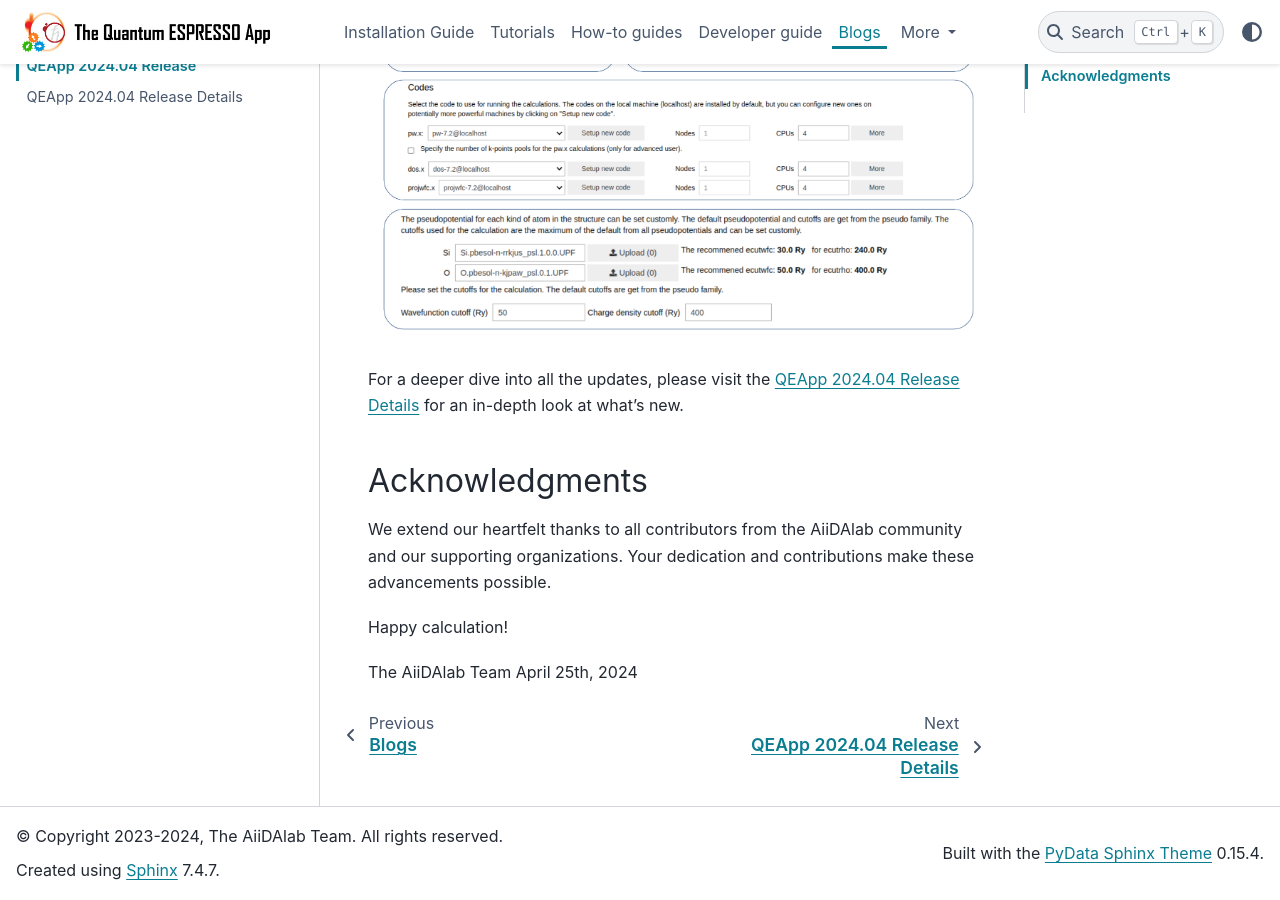
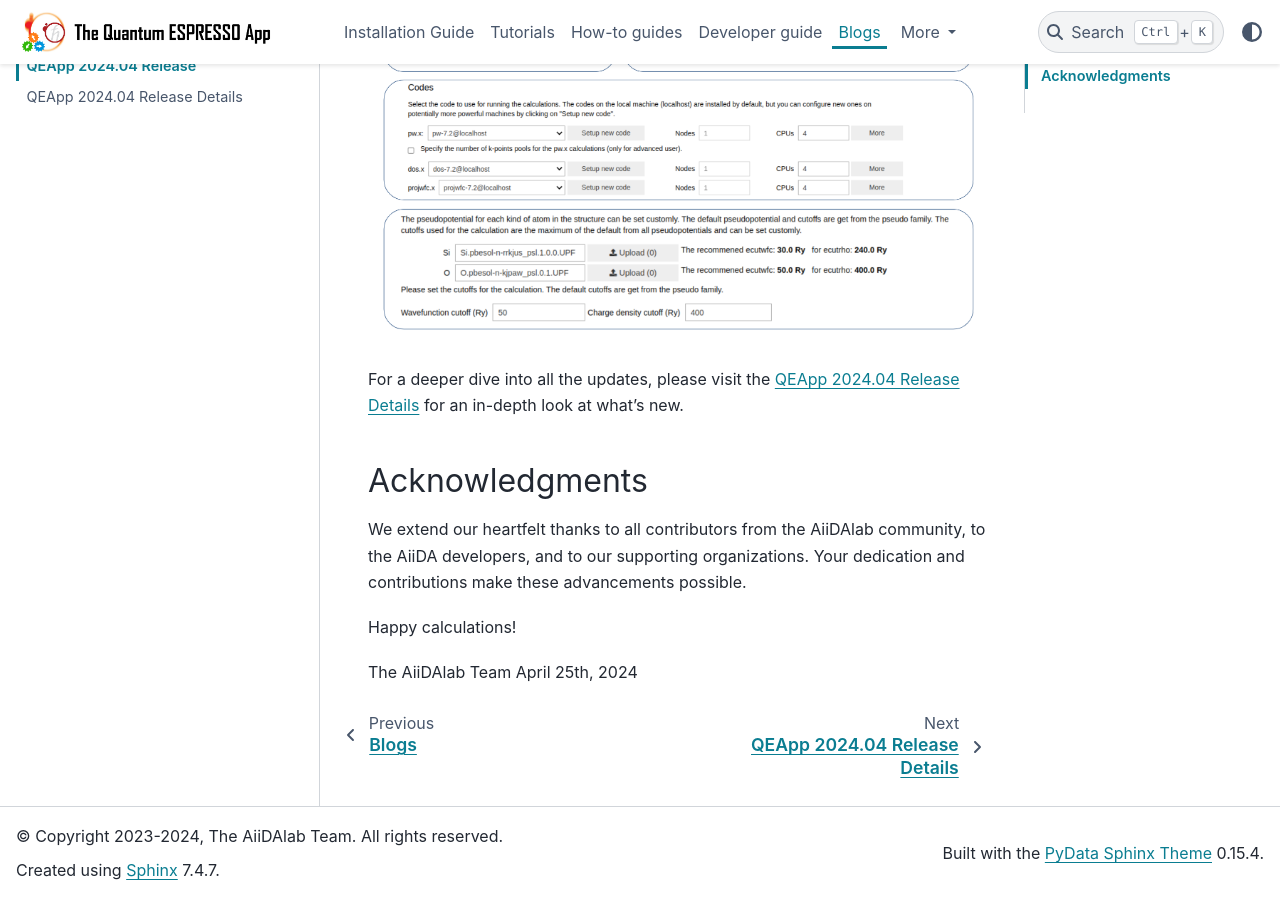
Before and after one commit to aiidalab/aiidalab-qe, a Sphinx documentation site: the page built from docs/source/blogs/release_202404.rst, in a window 1280 px wide and 900 px high, scrolled down 2649 px. Built offline with Sphinx 7.4.7 and the PyData theme 0.15.4, drawn with Linux system fonts in a browser that asks for light colours.

Commit message:
Update docs/source/blogs/release_202404.rst
Co-authored-by: Giovanni Pizzi <gio.piz@gmail.com>

```diff
--- a/docs/source/blogs/release_202404.rst
+++ b/docs/source/blogs/release_202404.rst
@@ -48,9 +48,9 @@
 
 Acknowledgments
 ================================
-We extend our heartfelt thanks to all contributors from the AiiDAlab community and our supporting organizations. Your dedication and contributions make these advancements possible.
+We extend our heartfelt thanks to all contributors from the AiiDAlab community, to the AiiDA developers, and to our supporting organizations. Your dedication and contributions make these advancements possible.
 
-Happy calculation!
+Happy calculations!
 
 The AiiDAlab Team
 April 25th, 2024
```
